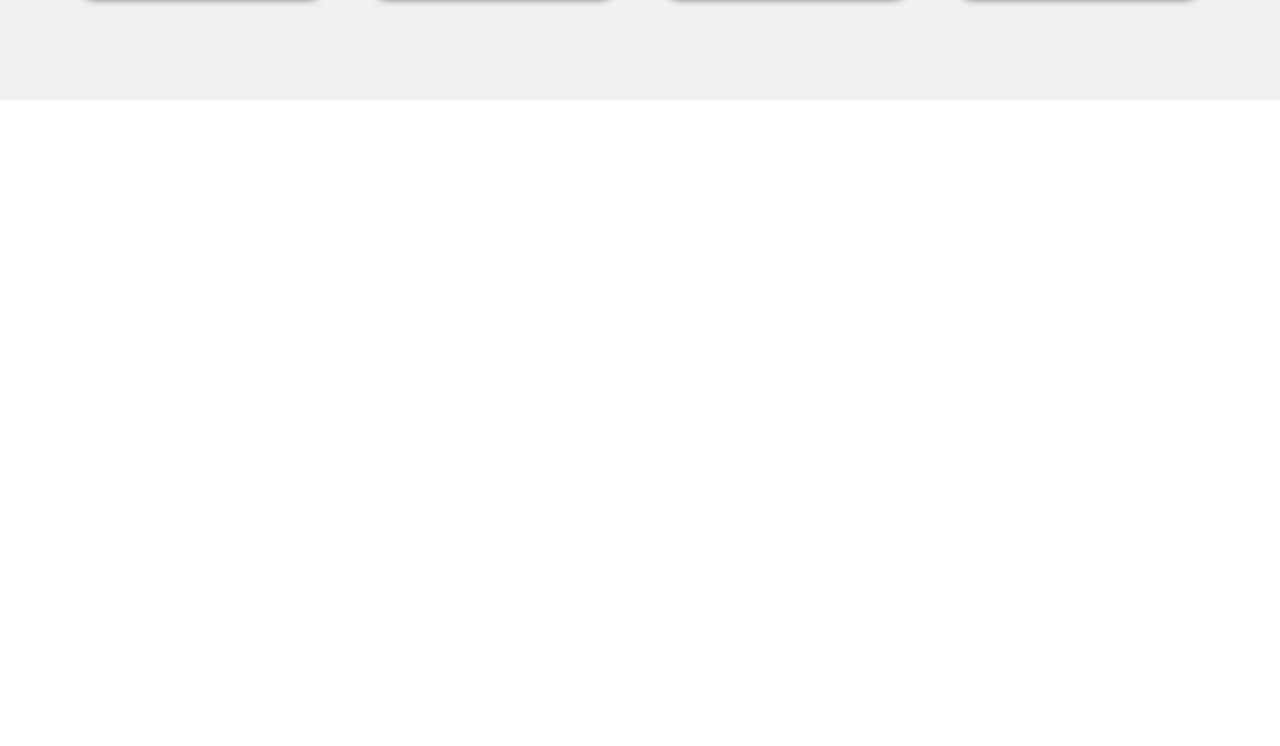
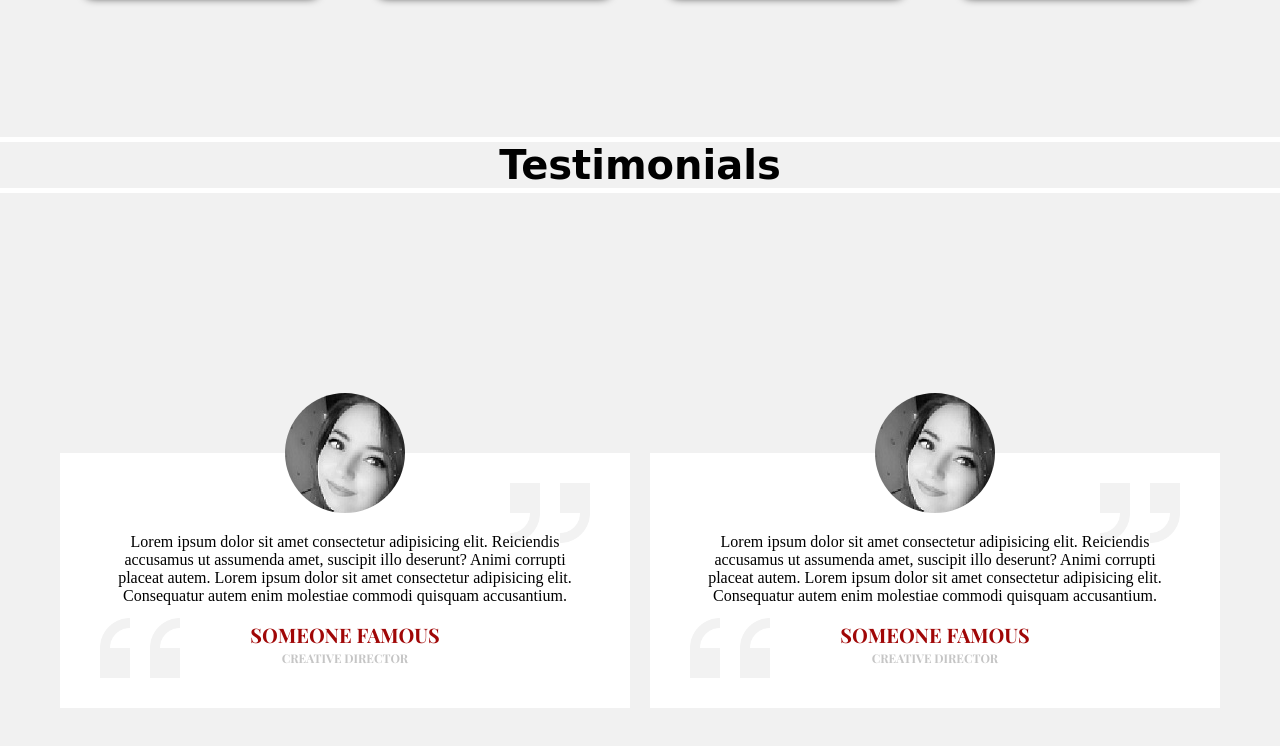
Before and after one commit to Abir-Bouhriz/Suit-Store-Site, a plain HTML site: page about.html in a window 1280 px wide. Shown: the part 1584-2330 px from the top of the page. Before the commit the page ends 1684 px from the top, so only its background shows below. Drawn offline with nearby package versions, Linux system fonts and the light colour scheme; a web font is replaced by a local one.

Commit message:
testimonials

```diff
--- a/about.html
+++ b/about.html
@@ -131,6 +131,34 @@
     </section>
     <!--end of our team-->
 
+    <!--start of testimonials-->
+    <h1>Testimonials</h1>
+    <section class="feedback">
+        <div class="feedback-container">
+            <div class="box">
+                <div class="img-box">
+                    <img src="image/person1.jpg">
+                </div>
+                <p>Lorem ipsum dolor sit amet consectetur adipisicing elit.
+                     Reiciendis accusamus ut assumenda amet, suscipit illo deserunt? Animi corrupti placeat autem.
+                    Lorem ipsum dolor sit amet consectetur adipisicing elit. Consequatur autem enim molestiae commodi
+                     quisquam accusantium.</p>
+                     <h4>Someone famous <br><span>Creative Director</span></h4>
+            </div>
+            <div class="box">
+                <div class="img-box">
+                    <img src="image/person1.jpg">
+                </div>
+                <p>Lorem ipsum dolor sit amet consectetur adipisicing elit.
+                     Reiciendis accusamus ut assumenda amet, suscipit illo deserunt? Animi corrupti placeat autem.
+                    Lorem ipsum dolor sit amet consectetur adipisicing elit. Consequatur autem enim molestiae commodi
+                     quisquam accusantium.</p>
+                     <h4>Someone famous <br><span>Creative Director</span></h4>
+            </div>
+        </div>
+    </section>
+    <!--end of testimonials-->
+
     <script src="script.js"></script>
 </body>
 
--- a/style.css
+++ b/style.css
@@ -200,7 +200,7 @@ body{
 .team-section{
     background-color: #f1f1f1;
     min-height: 100vh;
-    padding: 70px 15px 30px;
+    padding: 70px 15px 100px;
     margin-top: 5px;
 }
 
@@ -231,7 +231,6 @@ body{
     font-size: 20px;
     text-align: center;
     margin: 15px 0 0;
-
     font-family: 'Playfair Display', serif;
 }
 
@@ -317,6 +316,130 @@ body{
 }
 /*end of our team*/
 
+/*start of testimonials*/
+h1{
+    font-size: 40px;
+    text-align: center;
+    margin-top: 5px;
+    margin-bottom: 0;
+    font-family: 'Fondamento', cursive;
+    font-weight: 700;
+    background: #f1f1f1;
+}
+.feedback{
+    min-height: 100vh;
+    display: flex;
+    align-items: center;
+    justify-content: center;
+    background-color: #f1f1f1;
+    margin-top: 5px;
+    padding: 5px 15px 30px;
+}
+
+.feedback-container{
+    width: 1200px;
+    margin: 0 auto;
+    display: grid;
+    grid-template-columns: repeat(auto-fit, minmax(350px, 1fr));
+    grid-gap: 20px;
+    box-sizing: border-box;
+    padding: 20px;
+}
+
+.feedback-container .box{
+    position: relative;
+    padding: 80px 40px 40px;
+    transition: 0.5s;
+    text-align: center;
+    background: #fff;
+}
+
+.feedback-container .box:hover{
+    background: rgb(160, 7, 7);
+}
+
+.feedback-container .box p{
+    margin: 0;
+    padding: 0;
+    transition: 0.5s;
+}
+
+.feedback-container .box h4{
+    margin: 20px 0 0;
+    padding: 0;
+    transition: 0.5s;
+    font-size: 20px;
+    font-weight: 700;
+    line-height: 20px;
+    font-family: 'Playfair Display', serif;
+    text-transform: uppercase;
+    color: rgb(160, 7, 7);
+}
+
+.feedback-container .box h4 span{
+    font-weight: 700;
+    font-size: 12px;
+    color: #c5c5c5;
+    transition: 0.5s;
+}
+
+.feedback-container .box:hover h4,
+.feedback-container .box:hover h4 span{
+    color: #fff;
+}
+
+.feedback-container .box .img-box{
+    position: absolute;
+    top: -60px;
+    left: 50%;
+    transform: translate(-50%);
+    width: 120px;
+    height: 120px;
+    border-radius: 50%;
+    overflow: hidden;
+}
+
+.feedback-container .box:before{
+    content: '';
+    position: absolute;
+    top: 20px;
+    right: 40px;
+    width: 80px;
+    height: 80px;
+    background: url(image/quotes.png);
+    background-size: cover;
+    opacity: 0.05;
+    pointer-events: none;
+    transition: 0.5s;
+}
+
+.feedback-container .box:hover:before{
+    opacity: 1;
+    transform: translateY(-60px);
+}
+
+.feedback-container .box:after{
+    content: '';
+    position: absolute;
+    bottom: 20px;
+    left: 40px;
+    width: 80px;
+    height: 80px;
+    background: url(image/quotes.png);
+    background-size: cover;
+    opacity: 0.05;
+    pointer-events: none;
+    transition: 0.5s;
+    transform: rotate(180deg) translateY(0px);
+}
+
+.feedback-container .box:hover:after{
+    opacity: 1;
+    transform: rotate(180deg) translateY(-60px);
+}
+
+/*end of testimonials*/
+
 
 /*responsive*/
 @media screen and (max-width:1200px){
@@ -345,6 +468,9 @@ body{
         flex-basis: calc(1000%);
         min-width: calc(100%);
     }
+    .feedback-container .box{
+        margin-top: 80px;
+    }
 }
 
 @media screen and (max-width:600px){
```
Also changed, not shown: image/person1.jpg (added), image/quotes.png (added).
